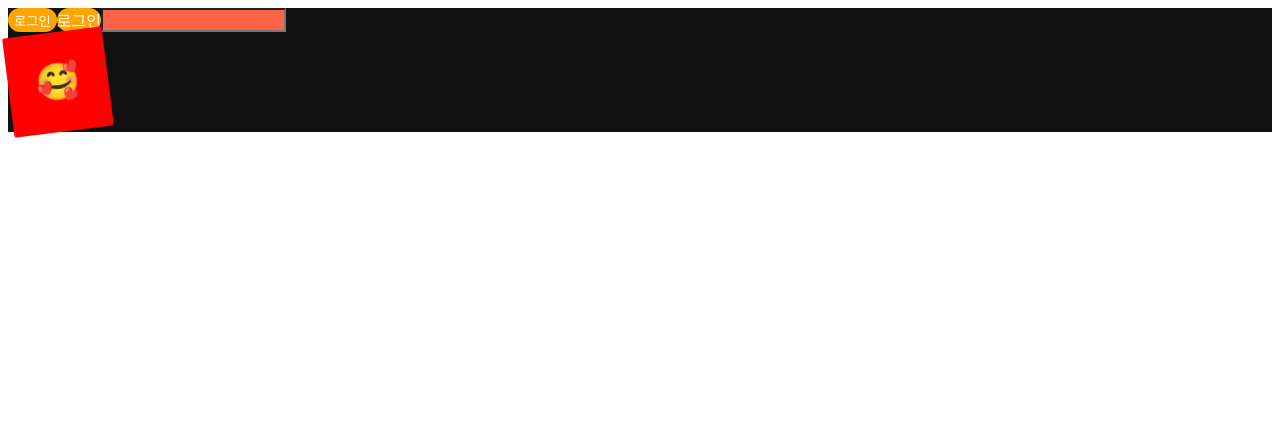
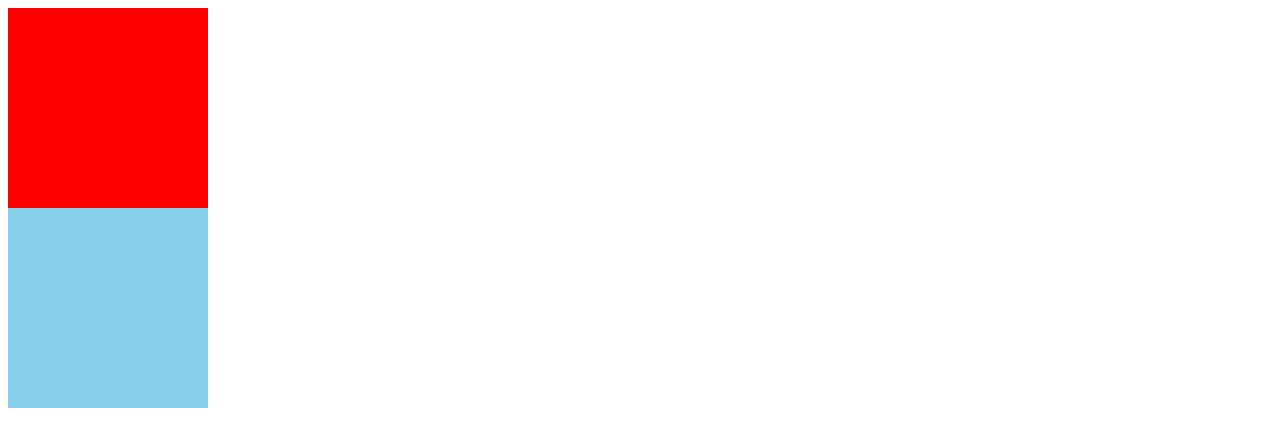
Before and after one commit to kjhto46/reactTrain, a React (Create React App) app: page / in a window 1280 px wide. Shown: the top 446 px of the page. Built offline with nearby package versions, Linux system fonts and the light colour scheme.

Commit message:
typescript를 이용한 차이점 확인

```diff
--- a/src/App.tsx
+++ b/src/App.tsx
@@ -1,60 +1,12 @@
 import styled, { keyframes } from "styled-components";
-
-const Wrapper = styled.div`
-color:${(props) => props.theme.textColor};
-background:${(props) => props.theme.backgroundColor};
-`
-
-const Father = styled.div`
-  display: flex;
-`;
-
-const Btn = styled.button`
-  color: white;
-  background-color: orange;
-  border: 0;
-  border-radius: 15px;
-`;
-
-const Input = styled.input.attrs({ required: true })`
-  background-color: tomato;
-`;
-const rotateAni = keyframes`
-0% {transform:rotate(0deg);
-border-radius:0px;}
-50% {border-radius:50px;}
-100% {transform:rotate(360deg);
-  border-radius:0px;}
-`;
-
-const Box = styled.div`
-  display:flex;
-  justify-content: center;
-  align-items:center;
-  width: 100px;
-  height: 100px;
-  background: red;
-  animation: ${rotateAni} 1s linear infinite;
-  span {
-    font-size:36px;
-    &:hover {
-      font-size:40px;
-    }
-  }
-`;
+import Circle from "./Circle";
 
 function App() {
   return (
-    <Wrapper>
-      <Father>
-        <Btn>로그인</Btn>
-        <Btn as="a">로그인</Btn>
-        <Input />
-      </Father>
-      <Box>
-        <span>🥰</span>
-        </Box>
-    </Wrapper>
+    <div>
+      <Circle bgColor='red'/>
+      <Circle bgColor='skyblue'/>
+    </div>
   );
 }
 
--- /dev/null
+++ b/src/Circle.tsx
@@ -0,0 +1,21 @@
+import styled from "styled-components";
+
+interface ContainerProps {
+  bgColor: string;
+}
+
+const Container = styled.div<ContainerProps>`
+  width: 200px;
+  height: 200px;
+  background: ${(props) => props.bgColor};
+`;
+
+interface CircleProps {
+  bgColor: string;
+}
+
+function Circle({ bgColor }: CircleProps) {
+  return <Container bgColor={bgColor} />;
+}
+
+export default Circle;
--- a/src/index.tsx
+++ b/src/index.tsx
@@ -1,26 +1,13 @@
-import React from 'react';
-import ReactDOM from 'react-dom/client';
-import { ThemeProvider } from 'styled-components';
-import App from './App';
-
-const darkTheme = {
-  textColor: "whitesmoke",
-  backgroundColor:"#111",
-}
-
-const lightTheme = {
-  textColor: "#111",
-  backgroundColor:"whitesmoke",
-}
-
+import React from "react";
+import ReactDOM from "react-dom/client";
+import { ThemeProvider } from "styled-components";
+import App from "./App";
 
 const root = ReactDOM.createRoot(
-  document.getElementById('root') as HTMLElement
+  document.getElementById("root") as HTMLElement
 );
 root.render(
   <React.StrictMode>
-    <ThemeProvider theme={darkTheme}>
     <App />
-    </ThemeProvider>
   </React.StrictMode>
 );
```
